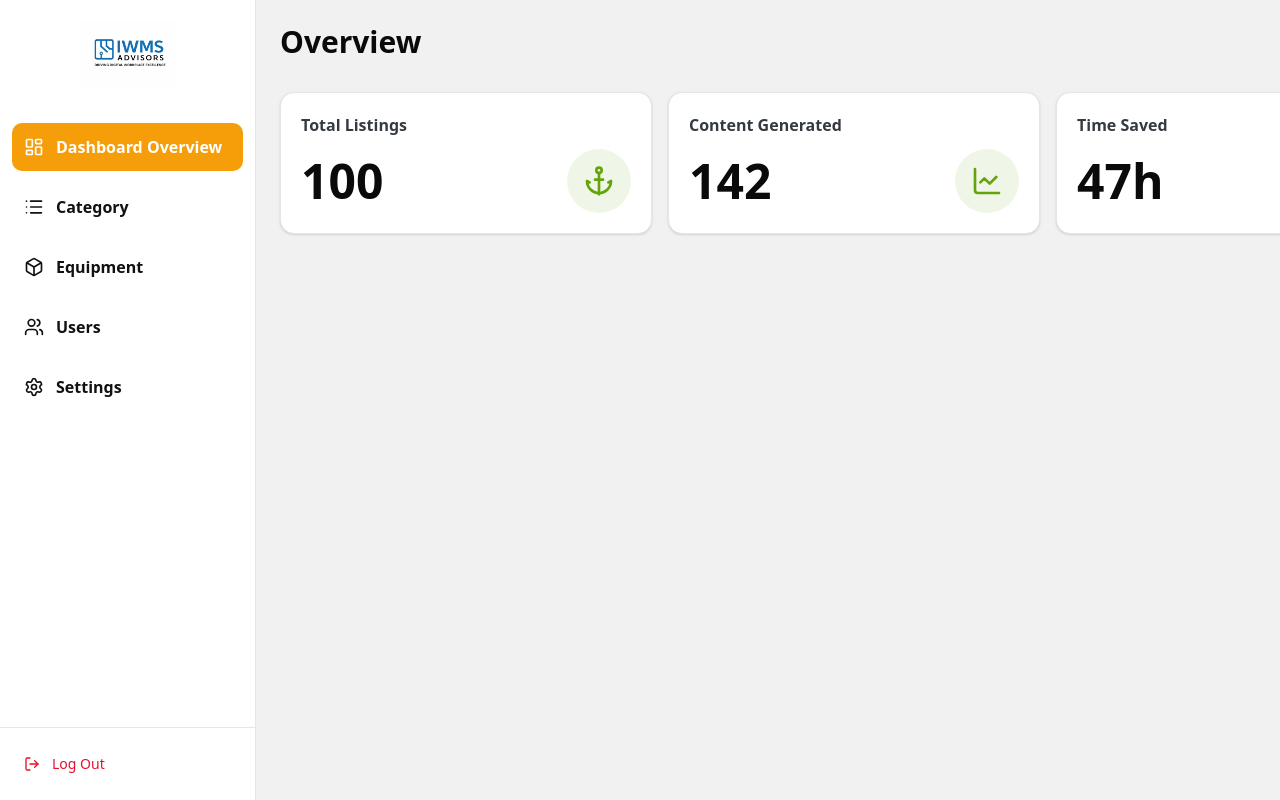
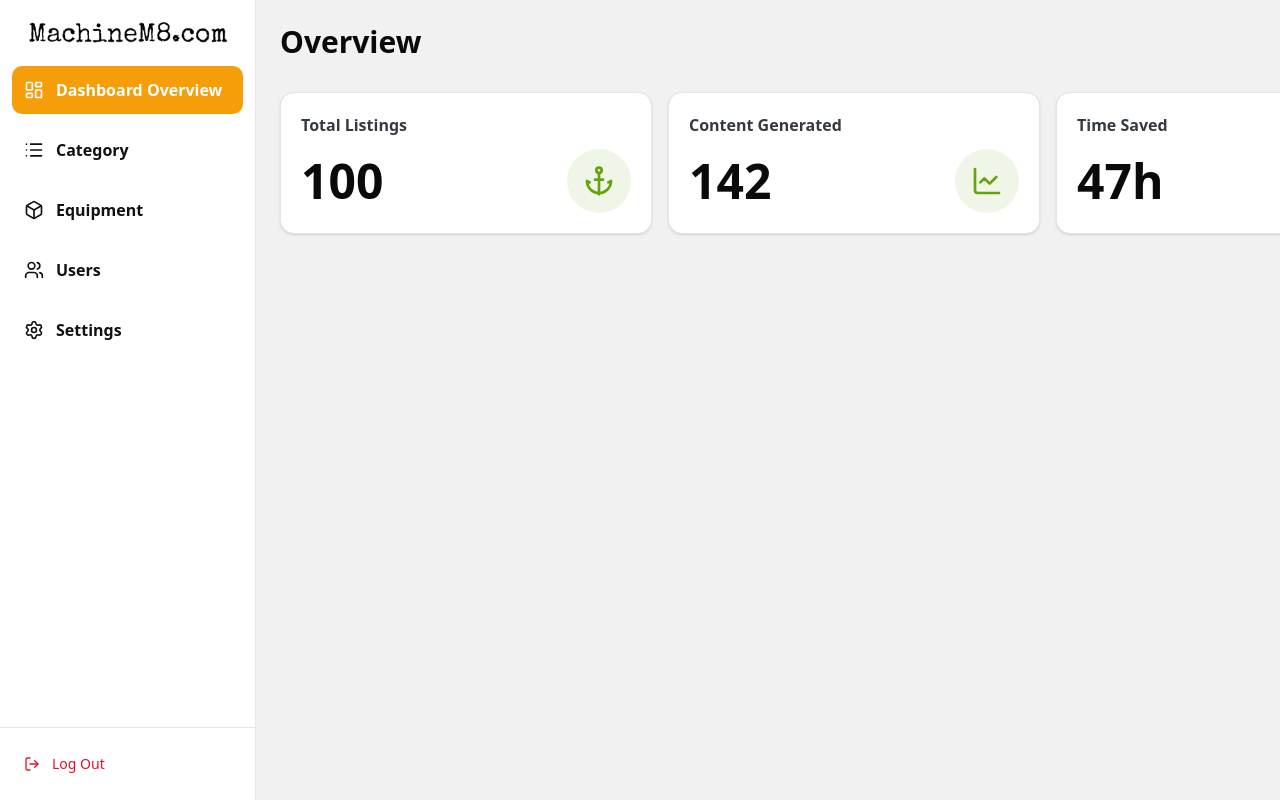
Before and after one commit to FSDTeam-SAA/brownmd75_admin_dashboard, a Next.js app: page / in a window 1280 px wide. Shown: the top 800 px of the page. Built offline with nearby package versions, Linux system fonts and the light colour scheme.

Commit message:
logo update

```diff
--- a/src/components/shared/Sidebar.tsx
+++ b/src/components/shared/Sidebar.tsx
@@ -65,13 +65,17 @@ export default function Sidebar() {
     <div className="flex h-screen w-64 flex-col bg-[#FFFFFF] border-r border-gray-200 fixed">
       {/* Logo */}
       <div className="flex  items-center py-5 justify-center px-6">
-        <Link href="/" className="flex items-center ">
-          <Image
-            src="/images/dashboard_logo.png"
-            alt="Logo"
-            width={100}
-            height={100}
-          />
+        <Link href="/">
+          <div className="flex justify-center -mb-5">
+            <Image
+              src="/images/logo.png"
+              alt="Logo"
+              width={1000}
+              height={1000}
+              className="h-[30px] w-[200px] object-cover"
+              priority
+            />
+          </div>
         </Link>
       </div>
 
```
